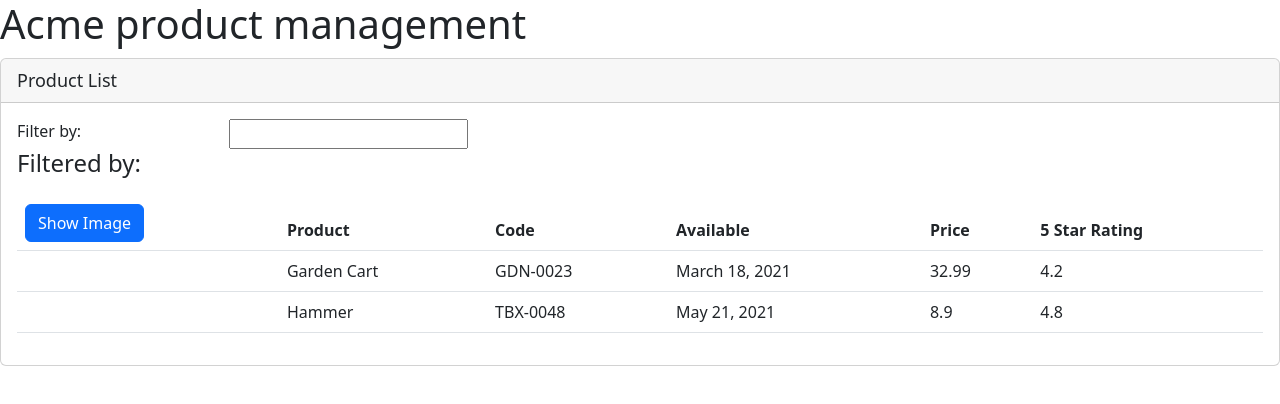
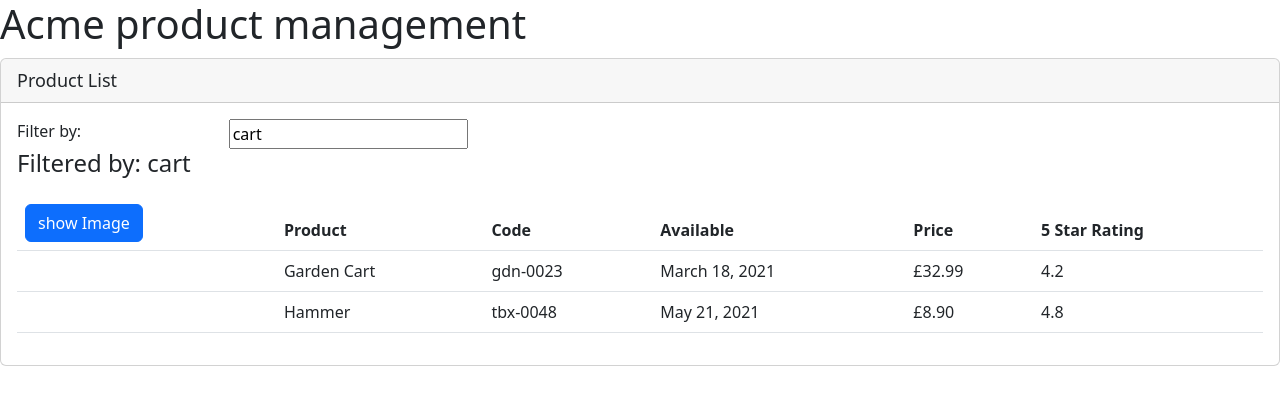
Before and after one commit to robbrownsell/APM, an Angular app: page / in a window 1280 px wide. Shown: the top 404 px of the page. Built offline with nearby package versions, Linux system fonts and the light colour scheme.

Commit message:
added pipes for formatting

```diff
--- a/src/app/app.module.ts
+++ b/src/app/app.module.ts
@@ -1,11 +1,12 @@
 import {NgModule} from '@angular/core';
 import {BrowserModule} from '@angular/platform-browser';
+import {FormsModule} from "@angular/forms";
 
 import {AppComponent} from './app.component';
 import {ProductListComponent} from "./products/product-list.component";
 
 @NgModule({
-  imports: [BrowserModule],
+  imports: [BrowserModule, FormsModule],
   declarations: [AppComponent, ProductListComponent],
   bootstrap: [AppComponent]
 })
--- a/src/app/products/product-list.component.html
+++ b/src/app/products/product-list.component.html
@@ -7,21 +7,21 @@
     <div class="row">
       <div class="col-md-2">Filter by:</div>
       <div class="col-md-4">
-        <input type="text"/>
+        <input type="text" [(ngModel)]="listFilter" />
       </div>
     </div>
     <div class="row">
       <div class="col-md-6">
-        <h4>Filtered by:</h4>
+        <h4>Filtered by: {{listFilter}}</h4>
       </div>
     </div>
     <div class="table-responsive">
-      <table class = "table" *ngIf="products.length">
+      <table class="table" *ngIf="products.length">
         <thead>
         <tr>
           <th>
-              <button class="btn btn-primary">
-                Show Image
+            <button (click)="toggleImage()" class="btn btn-primary">
+              {{showImage ? 'hide' : 'show'}} Image
             </button>
           </th>
           <th>Product</th>
@@ -33,11 +33,18 @@
         </thead>
         <tbody>
         <tr *ngFor="let product of products">
-            <td></td>
+          <td>
+            <img *ngIf="showImage"
+                 [src]="product.imageUrl"
+                 [title]="product.name"
+                 [style.width.px]="imageWidth"
+                 [style.margin.px]="imageMargin"
+            />
+          </td>
           <td>{{product.productName}}</td>
-            <td>{{product.productCode}}</td>
+          <td>{{product.productCode | lowercase}}</td>
           <td>{{product.releaseDate}}</td>
-            <td>{{product.price}}</td>
+          <td>{{product.price | currency:'GBP':'symbol':'1.2-2'}}</td>
           <td>{{product.starRating}}</td>
         </tr>
         </tbody>
--- a/src/app/products/product-list.component.ts
+++ b/src/app/products/product-list.component.ts
@@ -7,7 +7,11 @@
   }
 )
 export class ProductListComponent {
-  pageTitle: string = "Product List";
+  pageTitle = "Product List";
+  imageWidth = 50;
+  imageMargin = 2;
+  showImage: boolean = false;
+  listFilter: string = "cart";
   products: any[] = [
     {
       "productId": 2,
@@ -30,4 +34,8 @@
       "imageUrl": "assets/images/hammer.png"
     }
   ]
+
+  toggleImage(): void {
+    this.showImage = !this.showImage;
+  }
 }
```
Lines whose indentation alone changed are shown as unchanged.
